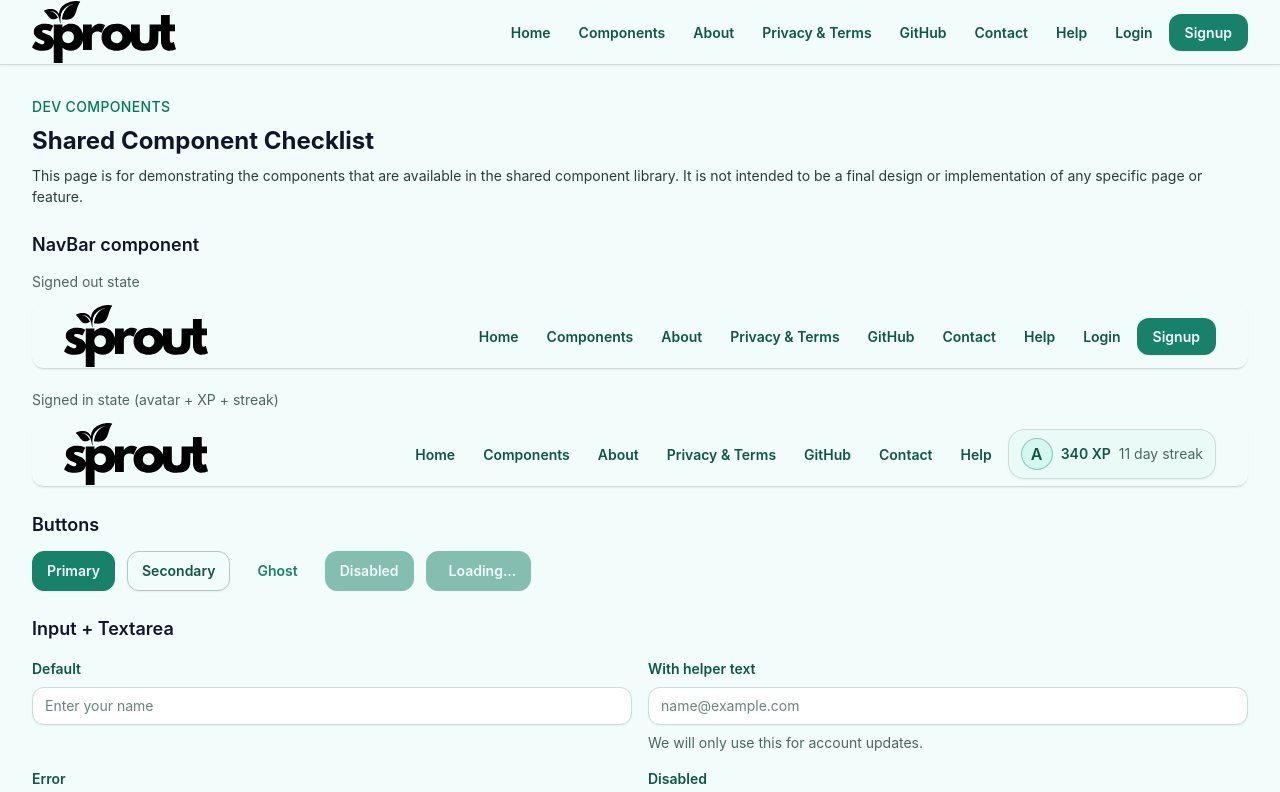
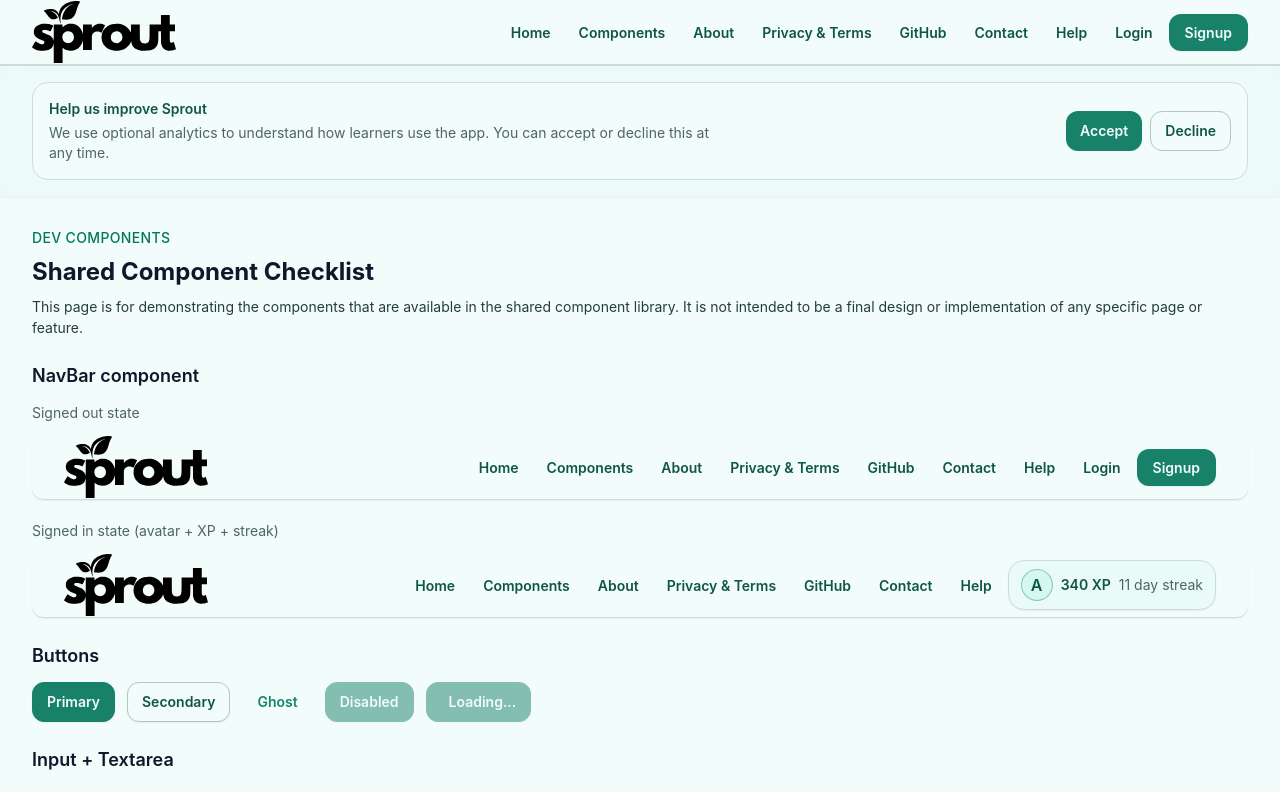
Before and after one commit to Code-the-Dream-School/summer-26-js-practicum-team2, a React (Vite) app in the folder frontend/: page /dev/components in a window 1280 px wide. Shown: the top 792 px of the page. Built offline with nearby package versions, Linux system fonts and the light colour scheme.

Commit message:
Adds Consent Banner component and utility functions

```diff
--- a/frontend/src/components/layout/MainLayout.jsx
+++ b/frontend/src/components/layout/MainLayout.jsx
@@ -1,10 +1,12 @@
 import { Outlet } from 'react-router'
 import NavBar from '../ui/NavBar.jsx'
+import ConsentBanner from '../ui/ConsentBanner.jsx'
 
 function MainLayout() {
   return (
-    <div className="min-h-screen bg-surface-app text-foreground">
+    <div className="mx-auto min-h-screen bg-surface-app text-foreground">
       <NavBar />
+      <ConsentBanner />
       <main className="mx-auto w-full max-w-7xl px-4 py-8 sm:px-6 lg:px-8">
         <Outlet />
       </main>
--- /dev/null
+++ b/frontend/src/components/ui/ConsentBanner.jsx
@@ -0,0 +1,47 @@
+import { useState } from 'react'
+import { getConsentPreference, setConsentPreference } from '../../utils/legalConsent.js'
+
+export default function ConsentBanner() {
+  const [consent, setConsent] = useState(() => getConsentPreference())
+
+  const setPreference = (value) => {
+    setConsentPreference(value)
+    setConsent(value)
+  }
+
+  if (consent) return null
+
+  return (
+    <section
+      aria-label="Analytics consent"
+      className="border-t border-neutral-200 bg-surface-raised/80 px-4 py-4 shadow-sm backdrop-blur sm:px-6 lg:px-8"
+    >
+      <div className="mx-auto flex max-w-7xl flex-col gap-3 rounded-2xl border border-neutral-200 bg-surface-app p-4 md:flex-row md:items-center md:justify-between">
+        <div className="max-w-2xl">
+          <p className="text-sm font-semibold text-heading">Help us improve Sprout</p>
+          <p className="mt-1 text-sm text-neutral-600">
+            We use optional analytics to understand how learners use the app. You can accept or
+            decline this at any time.
+          </p>
+        </div>
+
+        <div className="flex flex-wrap gap-2">
+          <button
+            type="button"
+            onClick={() => setPreference('accepted')}
+            className="inline-flex min-h-10 items-center justify-center rounded-xl bg-primary px-3.5 py-2 text-sm font-semibold text-on-primary transition-colors hover:bg-primary-hover"
+          >
+            Accept
+          </button>
+          <button
+            type="button"
+            onClick={() => setPreference('declined')}
+            className="inline-flex min-h-10 items-center justify-center rounded-xl border border-neutral-300 bg-surface-app px-3.5 py-2 text-sm font-semibold text-heading transition-colors hover:bg-surface-inset"
+          >
+            Decline
+          </button>
+        </div>
+      </div>
+    </section>
+  )
+}
--- /dev/null
+++ b/frontend/src/utils/legalConsent.js
@@ -0,0 +1,45 @@
+const STORAGE_KEY = 'sprout-consent-preference'
+
+// Helper function to resolve the storage object. If storage is provided, use it. If not, check if window.localStorage is available. If neither is available, return null.
+function resolveStorage(storage) {
+  if (storage) return storage
+  if (typeof window === 'undefined') return null
+  return window.localStorage
+}
+
+// Retrieve the consent preference from storage. If it's not set, return null.
+export function getConsentPreference(storage = null) {
+  const resolvedStorage = resolveStorage(storage)
+  if (!resolvedStorage) return null
+  const value = resolvedStorage.getItem(STORAGE_KEY)
+  return value === 'accepted' || value === 'declined' ? value : null
+}
+
+// Store the consent preference in storage. If storage is not available, do nothing.
+export function setConsentPreference(value, storage = null) {
+  const resolvedStorage = resolveStorage(storage)
+  if (!resolvedStorage) return null
+  resolvedStorage.setItem(STORAGE_KEY, value)
+  return value
+}
+
+// Determine if analytics should be tracked based on the consent preference. Only track if the preference is 'accepted'.
+export function shouldTrackAnalytics(preference) {
+  return preference === 'accepted'
+}
+
+// Track an analytics event if the user has given consent.
+export function trackAnalyticsEvent(eventName, payload = {}, options = {}) {
+  const preference = getConsentPreference(options.storage)
+  if (!shouldTrackAnalytics(preference)) return false
+
+  if (typeof options.logger === 'function') {
+    // If a logger function is provided, use it to log the event with the given name and payload.
+    options.logger(eventName, payload)
+    return true
+  }
+  // Otherwise, just return true if tracking is allowed.
+  return true
+}
+
+export { STORAGE_KEY }
```
